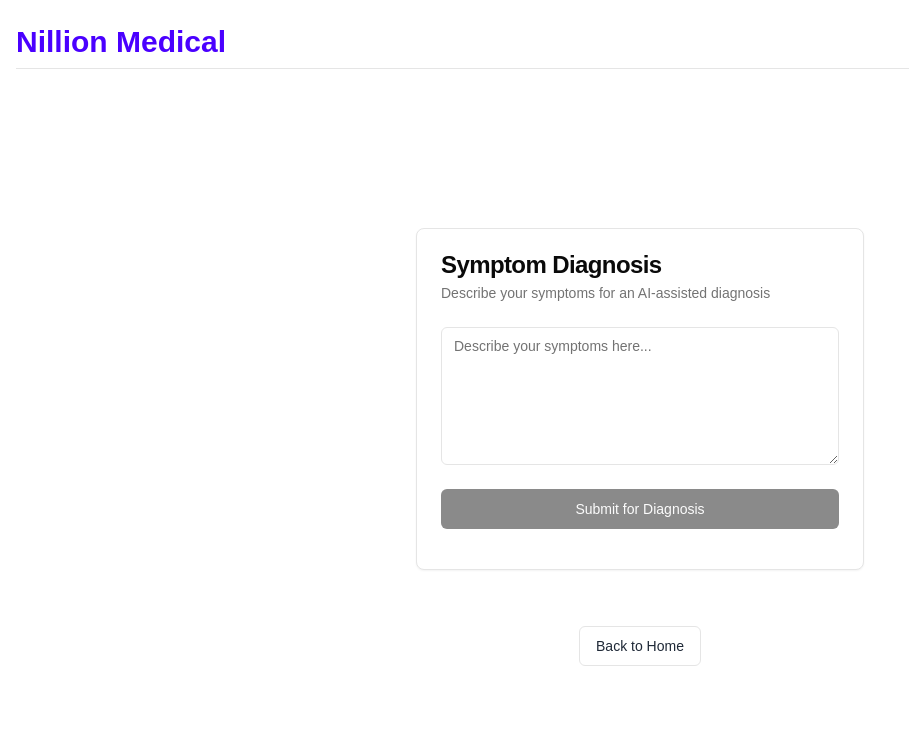
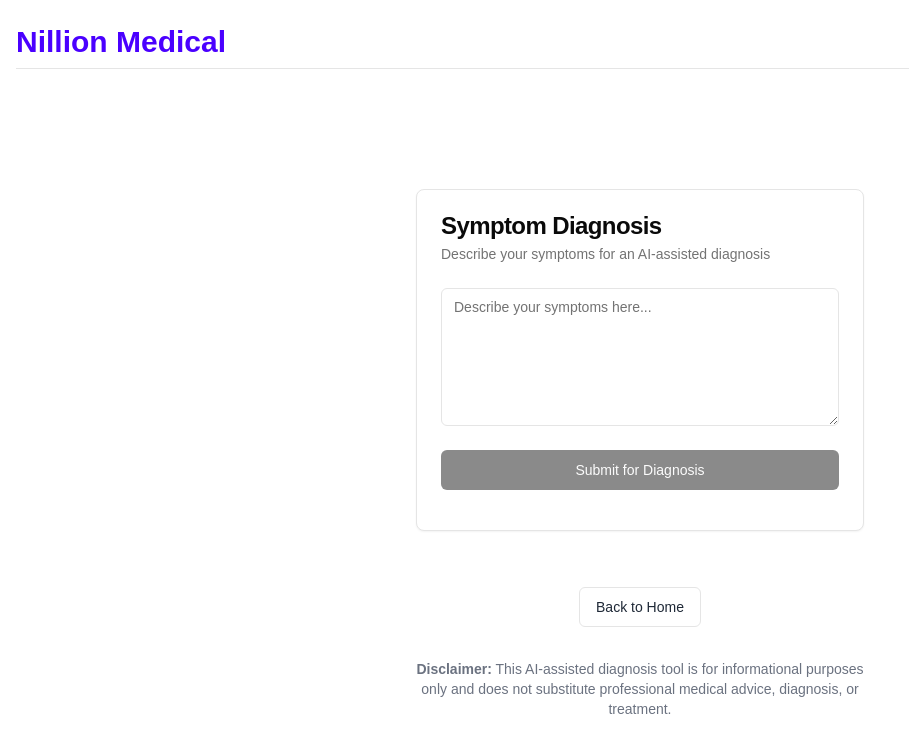
Before and after one commit to pedro123456789-wq/diffused-med, a Next.js app: page /diagnosis in a window 1280 px wide. Shown: the top 752 px of the page, without its empty margins (0-909 px from the left). Built offline with nearby package versions, Linux system fonts and the light colour scheme.

Commit message:
complete diagnosis page

```diff
--- a/src/app/diagnosis/page.tsx
+++ b/src/app/diagnosis/page.tsx
@@ -129,7 +129,8 @@ export default function Diagnosis() {
             <CardHeader>
               <CardTitle>Diagnosis Results</CardTitle>
               <CardDescription>
-                AI-assisted diagnosis based on your symptoms
+              Likelihood of diagnosis based on symptoms.
+              {/* This is not a definitive diagnosis and should be discussed with a healthcare professional. */}
               </CardDescription>
             </CardHeader>
             <CardContent>
@@ -150,6 +151,11 @@ export default function Diagnosis() {
         <Link href="/" className="mt-8">
           <Button variant="outline">Back to Home</Button>
         </Link>
+        <div className="mt-8 text-center text-sm text-gray-500 max-w-md">
+          <p className="mb-2">
+            <strong>Disclaimer:</strong> This AI-assisted diagnosis tool is for informational purposes only and does not substitute professional medical advice, diagnosis, or treatment.
+          </p>
+        </div>
       </main>
     </div>
   );
```
